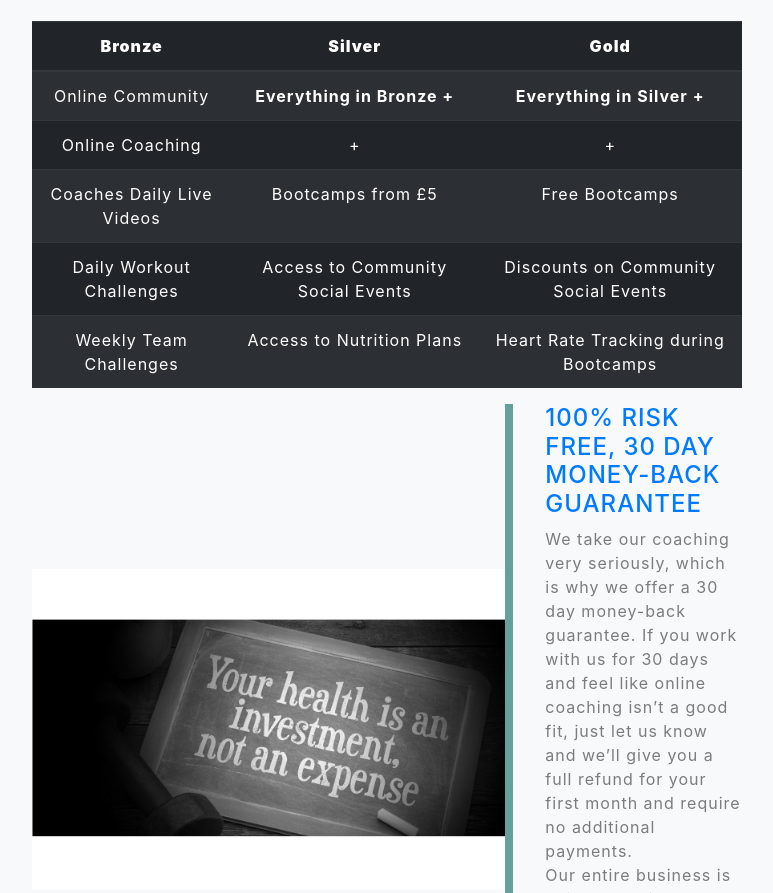
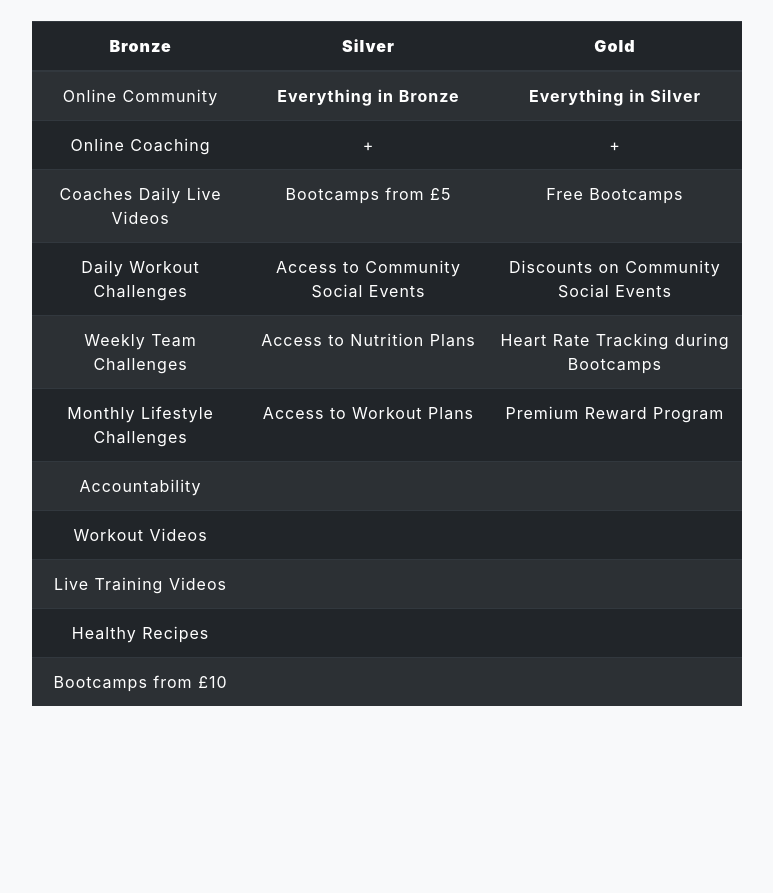
Before and after one commit to jackosullivanpt/elixirclub, a website with bundled scripts: page index.html in a window 1280 px wide. Shown: the part 3590-4483 px from the top of the page, without its empty margins (253-1026 px from the left). Built offline with nearby package versions, Linux system fonts and the light colour scheme; files whose address does not match are found by name.

Commit message:
Update index.html

```diff
--- a/index.html
+++ b/index.html
@@ -210,8 +210,8 @@
   <tbody>
     <tr>
       <td>Online Community</td>
-      <td><b>Everything in Bronze +</b></td>
-      <td><b>Everything in Silver +</b></td>
+      <td><b>Everything in Bronze</b></td>
+      <td><b>Everything in Silver</b></td>
     </tr>
     <tr>
       <td>Online Coaching</td>
@@ -233,9 +233,48 @@
       <td>Access to Nutrition Plans</td>
       <td>Heart Rate Tracking during Bootcamps</td>
     </tr>
+     <tr>
+      <td>Monthly Lifestyle Challenges</td>
+      <td>Access to Workout Plans</td>
+      <td>Premium Reward Program</td>
+    </tr>
+         <tr>
+      <td>Accountability</td>
+      <td></td>
+      <td></td>
+    </tr>
+             <tr>
+      <td>Workout Videos</td>
+      <td></td>
+      <td></td>
+    </tr>
+                 <tr>
+      <td>Live Training Videos</td>
+      <td></td>
+      <td></td>
+    </tr>
+                 <tr>
+      <td>Healthy Recipes</td>
+      <td></td>
+      <td></td>
+    </tr>
+                     <tr>
+      <td>Bootcamps from £10</td>
+      <td></td>
+      <td></td>
+    </tr>
 
   </tbody>
 </table>
+
+            </div>
+          </div>
+        </div>
+        <img src="img" class="img-fluid" alt="">
+      </div>
+    </section>
+        <div>
+
 
                     <div>
         <div class="row align-items-center no-gutters mb-4 mb-lg-5">
@@ -252,15 +291,6 @@
 <br>
                 Our entire business is built on getting results for our clients. If you invest in us, then you can be
                 confident that we’ll invest in your success and satisfaction. </p>
-
-            </div>
-          </div>
-        </div>
-        <img src="img" class="img-fluid" alt="">
-      </div>
-    </section>
-        <div>
-
 
 
           </div>
```
